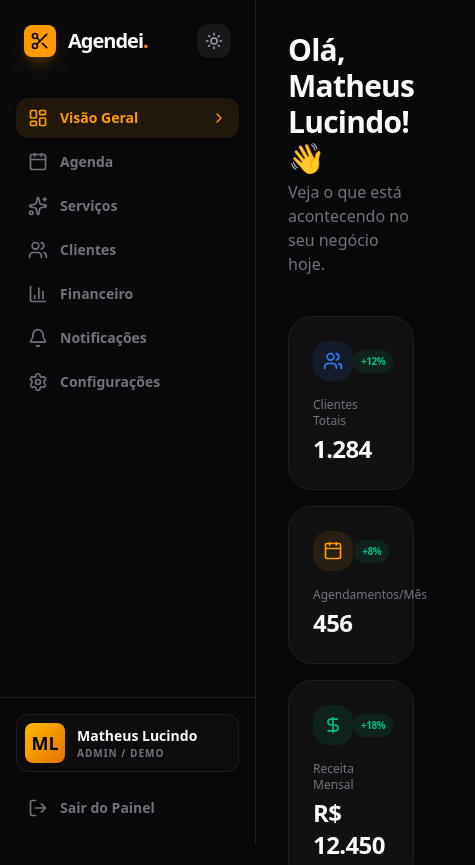
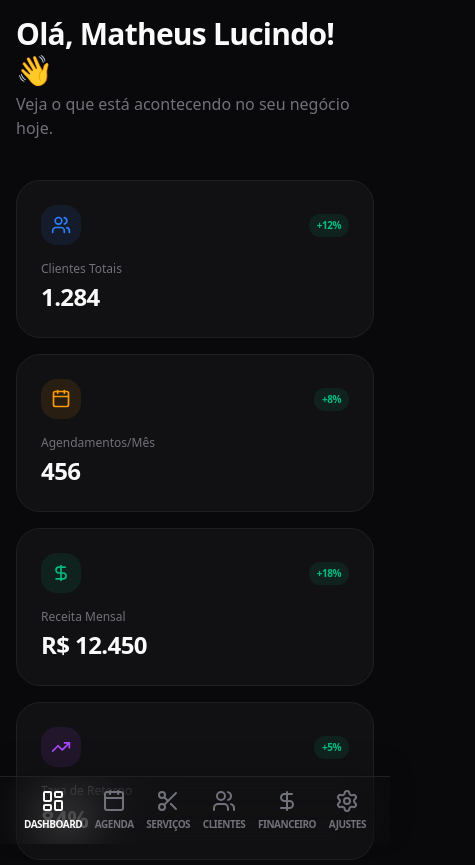
Before and after one commit to Agendei-Barbearia-e-Salao-de-Beleza/Agendei., a Next.js app in the folder dashboard/: page /dashboard in a window 390 px wide. Shown: the top 865 px of the page, 475 px wide, since content can reach past the window. Built offline with nearby package versions, Linux system fonts and the light colour scheme.

Commit message:
feat: making the dashboard fully responsive with bottom navigation for mobile

```diff
--- a/dashboard/src/app/dashboard/appointments/page.tsx
+++ b/dashboard/src/app/dashboard/appointments/page.tsx
@@ -171,8 +171,9 @@ export default function AppointmentsPage() {
       </div>
 
       {/* Table */}
-      <div className="bg-card border border-subtle rounded-3xl shadow-sm">
-        <table className="w-full text-left">
+      <div className="bg-card border border-subtle rounded-3xl shadow-sm overflow-x-auto">
+        <table className="w-full text-left min-w-[700px] lg:min-w-full">
+
 
           <thead>
             <tr className="border-b border-subtle bg-zinc-500/5">
--- a/dashboard/src/app/dashboard/layout.tsx
+++ b/dashboard/src/app/dashboard/layout.tsx
@@ -1,5 +1,5 @@
 import React from "react";
-import Sidebar from "@/components/Sidebar";
+import { Sidebar } from "@/components/Sidebar";
 
 export default function DashboardLayout({
   children,
@@ -7,9 +7,9 @@ export default function DashboardLayout({
   children: React.ReactNode;
 }) {
   return (
-    <div className="flex min-h-screen bg-zinc-950 text-zinc-100">
+    <div className="flex flex-col lg:flex-row min-h-screen">
       <Sidebar />
-      <main className="flex-1 ml-64 p-8">
+      <main className="flex-1 p-4 sm:p-8 lg:p-10 mb-20 lg:mb-0 transition-all duration-300">
         <div className="max-w-7xl mx-auto">
           {children}
         </div>
--- a/dashboard/src/app/dashboard/page.tsx
+++ b/dashboard/src/app/dashboard/page.tsx
@@ -33,8 +33,8 @@ export default function DashboardOverview() {
         <p className="text-zinc-500 font-medium">Veja o que está acontecendo no seu negócio hoje.</p>
       </div>
 
-      {/* Top Stats Grid - Exactly like Production Image */}
-      <div className="grid grid-cols-1 md:grid-cols-2 lg:grid-cols-4 gap-4">
+      {/* Top Stats Grid - Responsive columns */}
+      <div className="grid grid-cols-1 sm:grid-cols-2 lg:grid-cols-4 gap-4">
         {stats.map((stat, i) => (
           <Tooltip key={stat.label} text={`Ver evolução de ${stat.label}`}>
             <motion.div
@@ -43,6 +43,7 @@ export default function DashboardOverview() {
               transition={{ delay: i * 0.1 }}
               className="bg-card border border-subtle p-6 rounded-3xl w-full cursor-pointer hover:border-accent/30 transition-all"
             >
+
               <div className="flex items-center justify-between mb-4">
                 <div className={`p-2.5 rounded-2xl ${stat.bg}`}>
                   <stat.icon className={`w-5 h-5 ${stat.color}`} />
--- a/dashboard/src/components/Sidebar.tsx
+++ b/dashboard/src/components/Sidebar.tsx
@@ -6,100 +6,127 @@ import { usePathname } from "next/navigation";
 import {
   LayoutDashboard,
   Calendar,
+  Scissors,
   Users,
-    BarChart3,
+  DollarSign,
+  Settings,
   Bell,
-    Settings,
   LogOut,
-    Scissors,
-    ChevronRight,
   Sun,
-    Moon,
-    Sparkles
+  Moon
 } from "lucide-react";
+import { cn } from "@/lib/utils";
 import { useTheme } from "./ThemeProvider";
-import { clsx } from "clsx";
-import { twMerge } from "tailwind-merge";
-
-function cn(...inputs: any[]) {
-  return twMerge(clsx(inputs));
-}
 
 const menuItems = [
-  { icon: LayoutDashboard, label: "Visão Geral", href: "/dashboard" },
+  { icon: LayoutDashboard, label: "Dashboard", href: "/dashboard" },
   { icon: Calendar, label: "Agenda", href: "/dashboard/appointments" },
-  { icon: Sparkles, label: "Serviços", href: "/dashboard/services" },
+  { icon: Scissors, label: "Serviços", href: "/dashboard/services" },
   { icon: Users, label: "Clientes", href: "/dashboard/customers" },
-  { icon: BarChart3, label: "Financeiro", href: "/dashboard/finance" },
-  { icon: Bell, label: "Notificações", href: "/dashboard/notifications" },
-  { icon: Settings, label: "Configurações", href: "/dashboard/settings" },
+  { icon: DollarSign, label: "Financeiro", href: "/dashboard/finance" },
 ];
 
-export default function Sidebar() {
+export function Sidebar() {
   const pathname = usePathname();
   const { theme, toggleTheme } = useTheme();
 
   return (
-    <aside className="w-64 h-screen flex flex-col fixed left-0 top-0 z-50 border-r border-subtle transition-all duration-300">
-      <div className="p-6 flex items-center justify-between">
-        <div className="flex items-center gap-3">
-          <div className="bg-amber-500 p-1.5 rounded-lg shadow-lg shadow-amber-500/20">
-            <Scissors className="text-zinc-950 w-5 h-5" />
+    <>
+      {/* DESKTOP SIDEBAR (Visible only on lg+) */}
+      <aside className="hidden lg:flex w-72 flex-col bg-card border-r border-subtle h-screen sticky top-0">
+        <div className="p-8">
+          <div className="flex items-center gap-3 mb-10">
+            <div className="w-10 h-10 bg-accent rounded-xl flex items-center justify-center shadow-lg shadow-accent/20">
+              <Scissors className="text-zinc-950 w-6 h-6" />
             </div>
-          <h1 className="text-xl font-bold text-title tracking-tighter">
-            Agendei<span className="text-amber-500">.</span>
-          </h1>
+            <h1 className="text-2xl font-black tracking-tighter text-title italic">Agendei.</h1>
           </div>
 
-        <button
-          onClick={toggleTheme}
-          className="p-2 rounded-xl bg-zinc-900 hover:bg-zinc-800 text-zinc-400 light:bg-zinc-200 light:hover:bg-zinc-300 light:text-zinc-600 transition-all active:scale-90 shadow-sm"
-          title={theme === "dark" ? "Ativar Modo Claro" : "Ativar Modo Escuro"}
-        >
-          {theme === "dark" ? <Sun size={18} /> : <Moon size={18} />}
-        </button>
-      </div>
-
-      <nav className="flex-1 px-4 py-4 space-y-1">
-        {menuItems.map((item) => {
-          const isActive = pathname === item.href;
-          return (
+          <nav className="space-y-2">
+            {menuItems.map((item) => (
               <Link
                 key={item.href}
                 href={item.href}
                 className={cn(
-                "flex items-center justify-between px-3 py-2.5 rounded-xl transition-all duration-200 group",
-                isActive
-                  ? "bg-amber-500/10 text-amber-500 shadow-sm"
-                  : "text-zinc-500 hover:text-title hover:bg-zinc-900/50 light:hover:bg-zinc-200"
+                  "flex items-center gap-3 px-4 py-3.5 rounded-2xl text-sm font-bold transition-all group",
+                  pathname === item.href
+                    ? "bg-accent text-zinc-950 shadow-lg shadow-accent/10"
+                    : "text-zinc-500 hover:bg-zinc-500/5 hover:text-title"
                 )}
               >
-              <div className="flex items-center gap-3">
-                <item.icon className={cn("w-5 h-5", isActive ? "text-amber-500" : "text-zinc-500 group-hover:text-amber-500/70")} />
-                <span className="font-bold text-sm">{item.label}</span>
+                <item.icon className={cn(
+                  "w-5 h-5 transition-colors",
+                  pathname === item.href ? "text-zinc-950" : "text-zinc-500 group-hover:text-accent"
+                )} />
+                {item.label}
+              </Link>
+            ))}
+          </nav>
         </div>
-              {isActive && <ChevronRight className="w-4 h-4" />}
+
+        <div className="mt-auto p-8 space-y-4">
+          <button
+            onClick={toggleTheme}
+            className="w-full flex items-center gap-3 px-4 py-3.5 rounded-2xl text-sm font-bold text-zinc-500 hover:bg-zinc-500/5 hover:text-title transition-all"
+          >
+            {theme === "dark" ? <Sun className="w-5 h-5" /> : <Moon className="w-5 h-5" />}
+            {theme === "dark" ? "Modo Claro" : "Modo Escuro"}
+          </button>
+
+          <Link
+            href="/dashboard/settings"
+            className={cn(
+              "flex items-center gap-3 px-4 py-3.5 rounded-2xl text-sm font-bold transition-all",
+              pathname === "/dashboard/settings" ? "bg-zinc-500/10 text-title" : "text-zinc-500 hover:bg-zinc-500/5 hover:text-title"
+            )}
+          >
+            <Settings className="w-5 h-5" />
+            Configurações
           </Link>
-          );
-        })}
-      </nav>
 
-      <div className="p-4 mt-auto border-t border-subtle">
-        <div className="flex items-center gap-3 p-2 mb-4 bg-zinc-900/30 light:bg-zinc-200/50 rounded-xl border border-subtle">
-          <div className="w-10 h-10 rounded-lg bg-gradient-to-br from-amber-400 to-amber-600 flex items-center justify-center text-zinc-950 font-bold text-lg">
+          <div className="pt-4 border-t border-subtle">
+            <div className="flex items-center gap-3 p-2">
+              <div className="w-10 h-10 rounded-xl bg-zinc-500/10 flex items-center justify-center font-bold text-zinc-500">
                 ML
               </div>
-          <div className="flex flex-col overflow-hidden">
-            <span className="text-sm font-bold text-title truncate text-white light:text-zinc-950">Matheus Lucindo</span>
-            <span className="text-[10px] text-zinc-500 truncate uppercase tracking-widest font-bold">Admin / Demo</span>
+              <div className="flex-1 overflow-hidden">
+                <p className="text-xs font-black text-title truncate">Matheus Lucindo</p>
+                <p className="text-[10px] text-zinc-500 font-bold uppercase tracking-widest">Dono</p>
+              </div>
+              <button className="p-2 text-zinc-500 hover:text-red-500 transition-colors">
+                <LogOut className="w-4 h-4" />
+              </button>
             </div>
           </div>
-
-        <button className="w-full flex items-center gap-3 px-3 py-2.5 rounded-xl text-zinc-500 hover:text-red-400 hover:bg-red-400/5 transition-all group">
-          <LogOut className="w-5 h-5 group-hover:rotate-180 transition-transform duration-500" />
-          <span className="font-bold text-sm">Sair do Painel</span>
-        </button>
         </div>
       </aside>
+
+      {/* MOBILE BOTTOM NAVIGATION (Visible only on sm/md) */}
+      <nav className="lg:hidden fixed bottom-0 left-0 right-0 z-50 bg-card/80 backdrop-blur-xl border-t border-subtle px-6 py-3 flex items-center justify-between shadow-[0_-10px_30px_rgba(0,0,0,0.1)]">
+        {menuItems.map((item) => (
+          <Link
+            key={item.href}
+            href={item.href}
+            className={cn(
+              "flex flex-col items-center gap-1 transition-all",
+              pathname === item.href ? "text-accent" : "text-zinc-500"
+            )}
+          >
+            <item.icon className="w-6 h-6" />
+            <span className="text-[10px] font-black uppercase tracking-tighter">{item.label}</span>
+          </Link>
+        ))}
+        <Link
+          href="/dashboard/settings"
+          className={cn(
+            "flex flex-col items-center gap-1 transition-all",
+            pathname === "/dashboard/settings" ? "text-accent" : "text-zinc-500"
+          )}
+        >
+          <Settings className="w-6 h-6" />
+          <span className="text-[10px] font-black uppercase tracking-tighter">Ajustes</span>
+        </Link>
+      </nav>
+    </>
   );
 }
```
Lines whose indentation alone changed are shown as unchanged.
